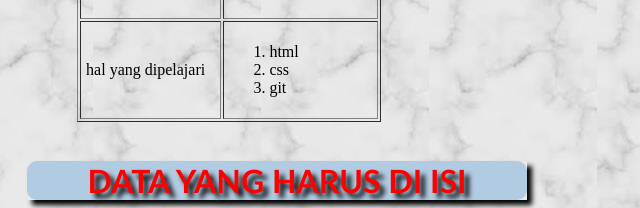
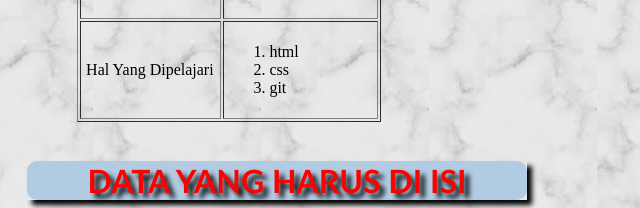
Before and after one commit to riichme/biografi-css, a plain HTML site: page edu css/index.html in a window 1280 px wide. Shown: the part 326-534 px from the top of the page, 411-1051 px from the left. Drawn offline with Linux system fonts and the light colour scheme.

Commit message:
menambahkan class

```diff
--- a/edu css/index.html
+++ b/edu css/index.html
@@ -44,7 +44,7 @@
     </tr>
 
     <tr>
-        <td>hal yang dipelajari</td>
+        <td class="td">hal yang dipelajari</td>
         <td>
             <ol>
                 <li>html</li>
--- a/edu css/style.css
+++ b/edu css/style.css
@@ -14,6 +14,10 @@ body{
 
 .th{
     font-family: Arial, Helvetica, sans-serif;
+}
+
+.td{
+    text-transform: capitalize;
 }
 
 div{
```
